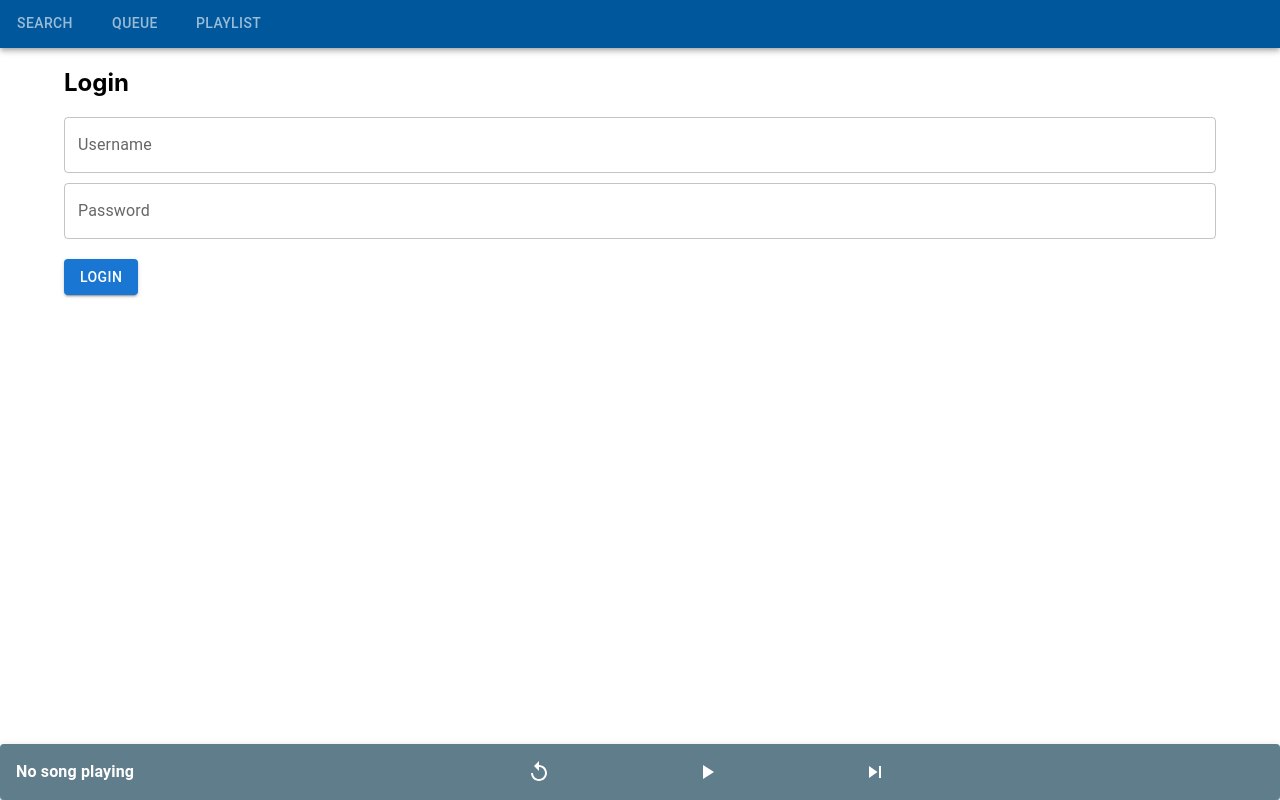
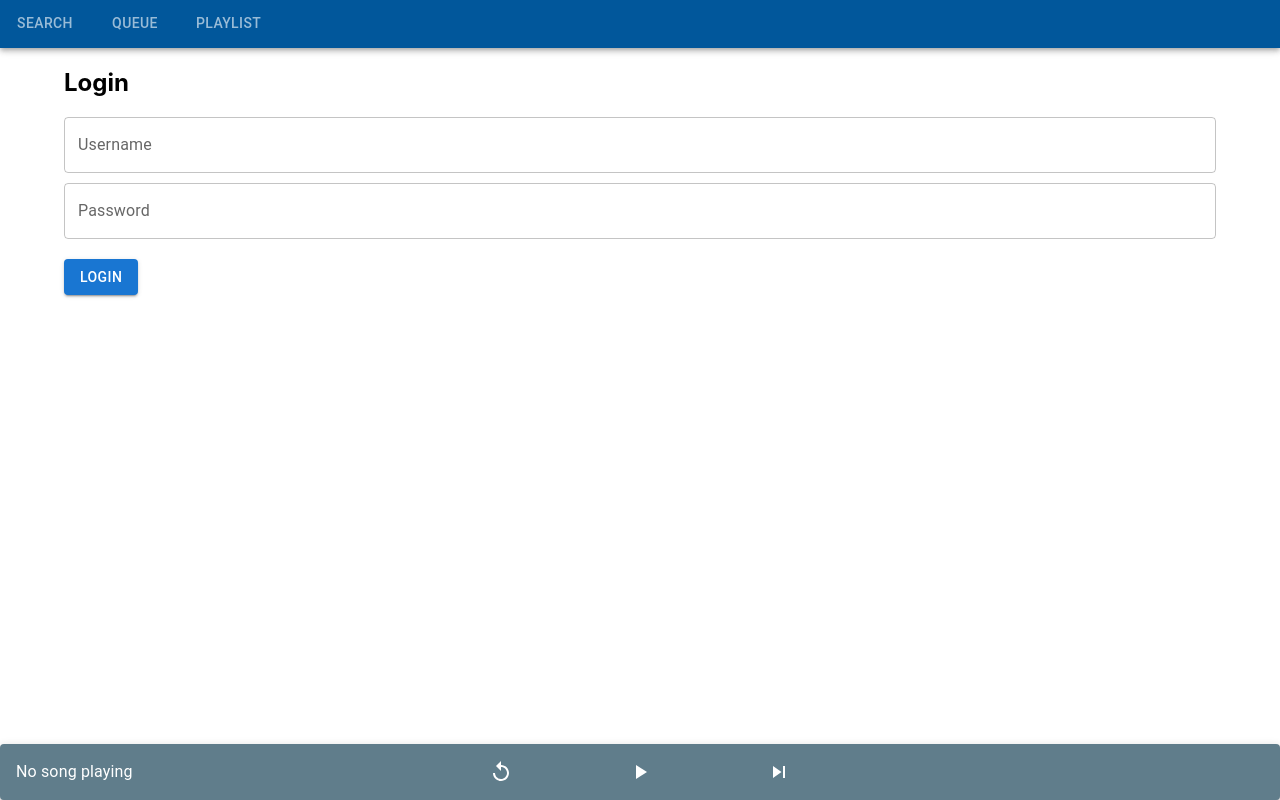
Before and after one commit to labeebk1/k-music-frontend, a React (Create React App) app: page / in a window 1280 px wide. Built offline with nearby package versions, Linux system fonts and the light colour scheme; no server answers.

Commit message:
align buttons

```diff
--- a/src/components/BotControlBar.js
+++ b/src/components/BotControlBar.js
@@ -84,14 +84,43 @@ function BotControlBar({ loggedInUser }) {
 
   return (
     <Paper sx={{ position: 'fixed', bottom: 0, left: 0, right: 0, backgroundColor: '#607d8b', color: 'white' }} elevation={3}>
-      <Box sx={{ display: 'flex', alignItems: 'center', justifyContent: 'space-between', padding: '0 16px' }}>
+      <Box
+        sx={{
+          display: 'flex',
+          alignItems: 'center',
+          justifyContent: 'space-between',
+          padding: '0 16px'
+        }}
+      >
         {/* Now Playing Section */}
-        <Typography variant="subtitle1" sx={{ color: 'white', fontWeight: 'bold' }}>
-          {currentSong ? `Now Playing: ${currentSong}` : 'No song playing'}
-        </Typography>
+        <Box
+          sx={{
+            flex: 1,
+            overflow: 'hidden',
+            whiteSpace: 'nowrap',
+            textOverflow: 'ellipsis',
+            maxWidth: '100%'
+          }}
+        >
+          <Typography
+            variant="subtitle1"
+            sx={{
+              color: 'white',
+            }}
+          >
+            {currentSong ? `Now Playing: ${currentSong}` : 'No song playing'}
+          </Typography>
+        </Box>
 
         {/* Bottom Navigation Buttons */}
-        <BottomNavigation sx={{ backgroundColor: '#607d8b', flex: 1, marginLeft: '16px' }}>
+        <BottomNavigation
+          sx={{
+            backgroundColor: '#607d8b',
+            flex: 1,
+            display: 'flex',
+            justifyContent: 'center'
+          }}
+        >
           <BottomNavigationAction
             label="Replay"
             icon={<ReplayIcon />}
@@ -113,9 +142,24 @@ function BotControlBar({ loggedInUser }) {
         </BottomNavigation>
 
         {/* DJ Section */}
-        <Typography variant="subtitle1" sx={{ color: 'white', fontWeight: 'bold' }}>
-          {dj ? `DJ: ${dj}` : ''}
-        </Typography>
+        <Box
+          sx={{
+            flex: 1,
+            textAlign: 'right',
+            whiteSpace: 'nowrap',
+            overflow: 'hidden',
+            textOverflow: 'ellipsis'
+          }}
+        >
+          <Typography
+            variant="subtitle1"
+            sx={{
+              color: 'white'
+            }}
+          >
+            {dj ? `DJ: ${dj}` : ''}
+          </Typography>
+        </Box>
       </Box>
     </Paper>
   );
```
